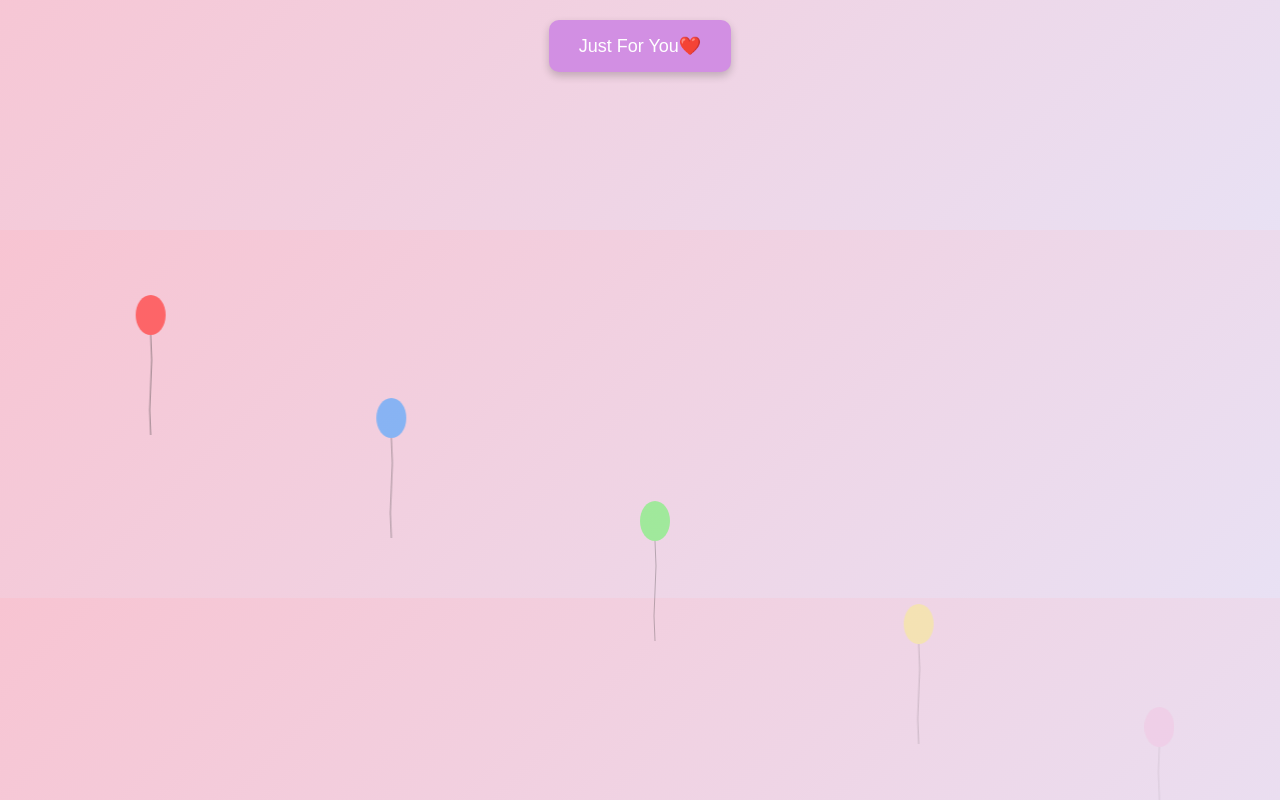
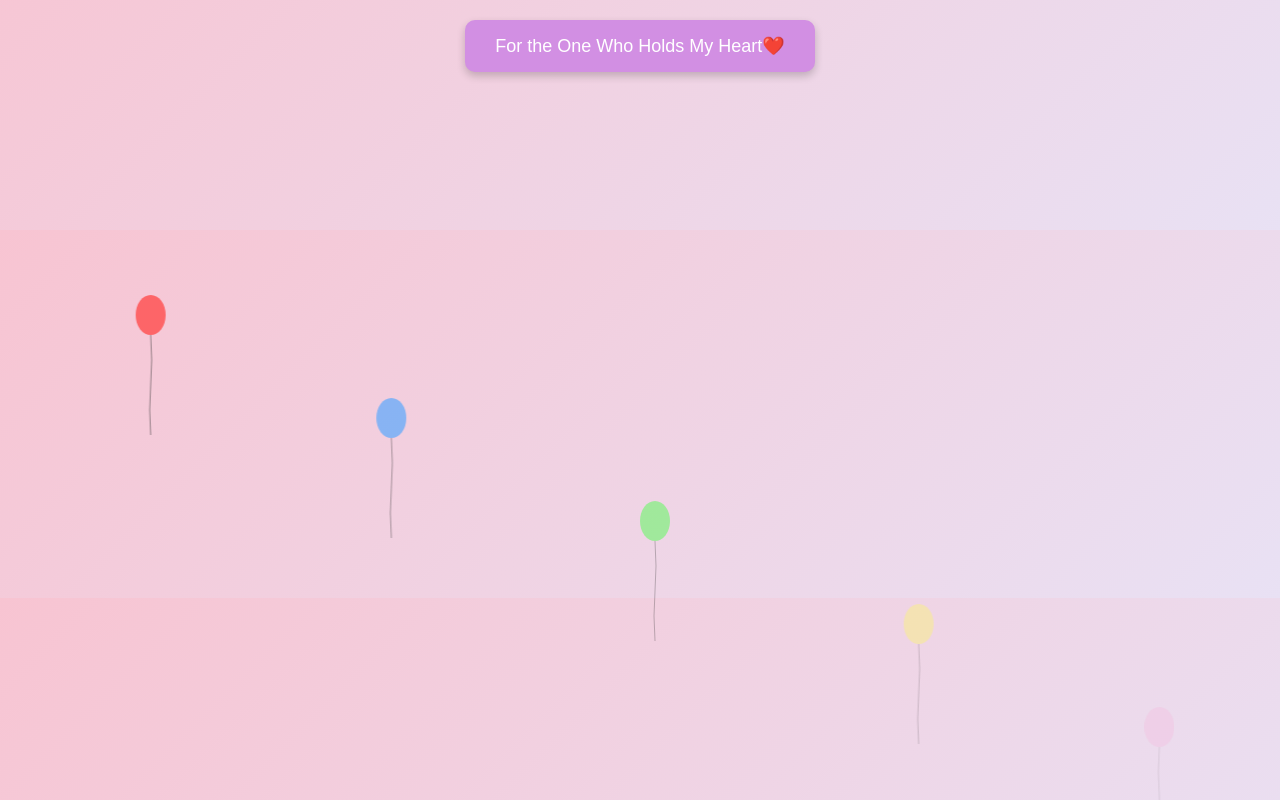
Before and after one commit to mii1234/for-you, a plain HTML site: page index.html in a window 1280 px wide. Drawn offline with nearby package versions, Linux system fonts and the light colour scheme.

Commit message:
Update index.html

```diff
--- a/index.html
+++ b/index.html
@@ -102,7 +102,7 @@
 </div>
 
   <div class="card-container">
-    <button id="openCardBtn">Just For You❤️</button>
+    <button id="openCardBtn">For the One Who Holds My Heart❤️</button>
 
     <div id="birthdayCard" class="hidden">
       <h1>🎉 Happy Birthday Sayang! 🎂</h1>
```
